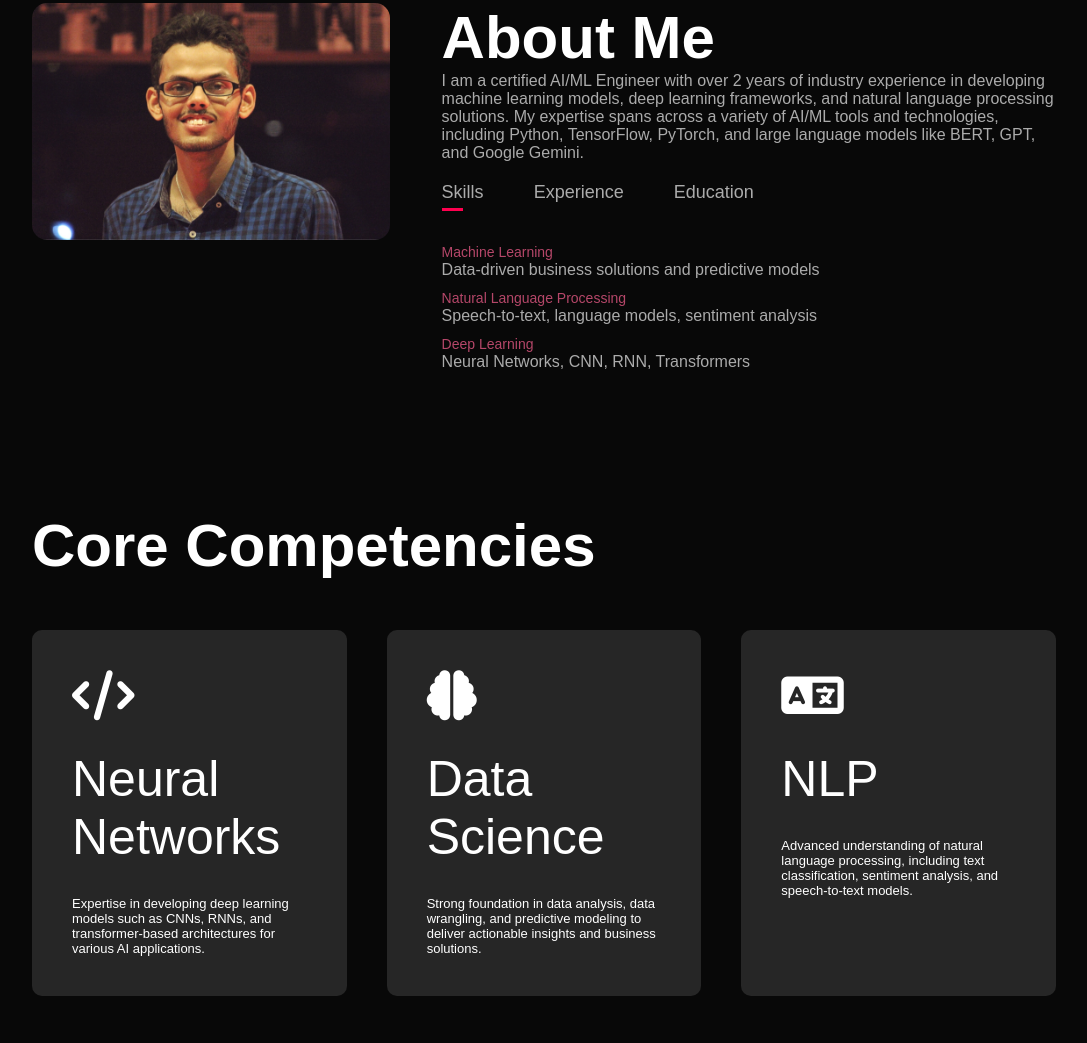
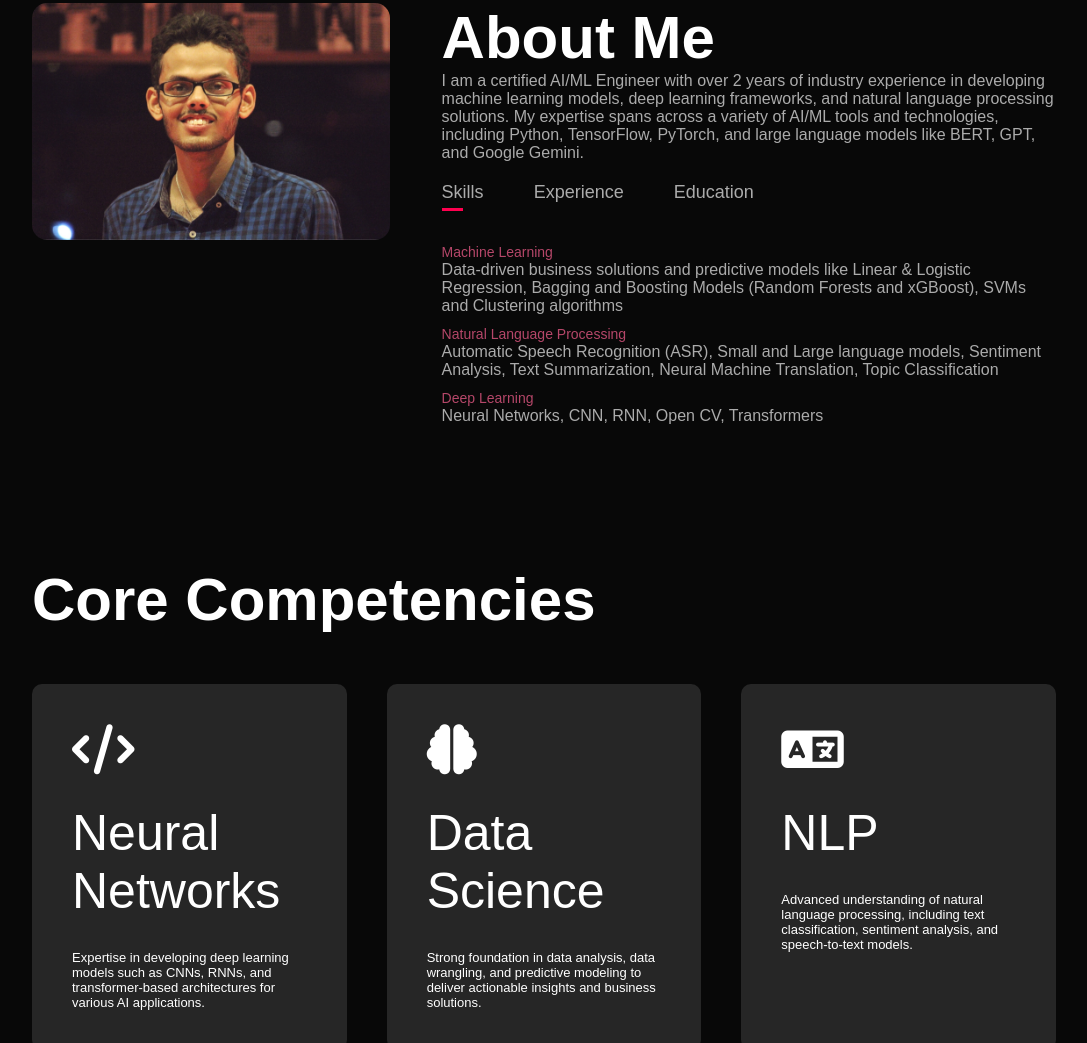
Before and after one commit to nirmitktripathii/PortfolioSite, a plain HTML site: page index.html in a window 1280 px wide. Shown: the part 887-1930 px from the top of the page, without its empty margins (96-1183 px from the left). Drawn offline with Linux system fonts and the light colour scheme.

Commit message:
Update index.html

```diff
--- a/index.html
+++ b/index.html
@@ -60,9 +60,9 @@
             <!-- Skills Tab -->
             <div class="tab-contents active-tab" id="skills">
               <ul>
-                <li><span>Machine Learning</span><br />Data-driven business solutions and predictive models</li>
-                <li><span>Natural Language Processing</span><br />Speech-to-text, language models, sentiment analysis</li>
-                <li><span>Deep Learning</span><br />Neural Networks, CNN, RNN, Transformers</li>
+                <li><span>Machine Learning</span><br />Data-driven business solutions and predictive models like Linear & Logistic Regression, Bagging and Boosting Models (Random Forests and xGBoost), SVMs and Clustering algorithms</li>
+                <li><span>Natural Language Processing</span><br />Automatic Speech Recognition (ASR), Small and Large language models, Sentiment Analysis, Text Summarization, Neural Machine Translation, Topic Classification</li>
+                <li><span>Deep Learning</span><br />Neural Networks, CNN, RNN, Open CV, Transformers</li>
               </ul>
             </div>
 
@@ -70,6 +70,7 @@
             <div class="tab-contents" id="experience">
               <ul>
                 <li><span>AI/ML Engineer</span><br />Blu Parrot, Jan 2024 - Present</li>
+                <li><span>Subject Matter Expert: AI/ML</span><br />House of Coutons, Nov 2023 - Jan 2024</li>
                 <li><span>AI/ML Programmer</span><br />HRBOTICS, Apr 2022 - Mar 2023</li>
                 <li><span>Football Data Analyst</span><br />Boomer 11, Nov 2021 - Mar 2022</li>
               </ul>
```
